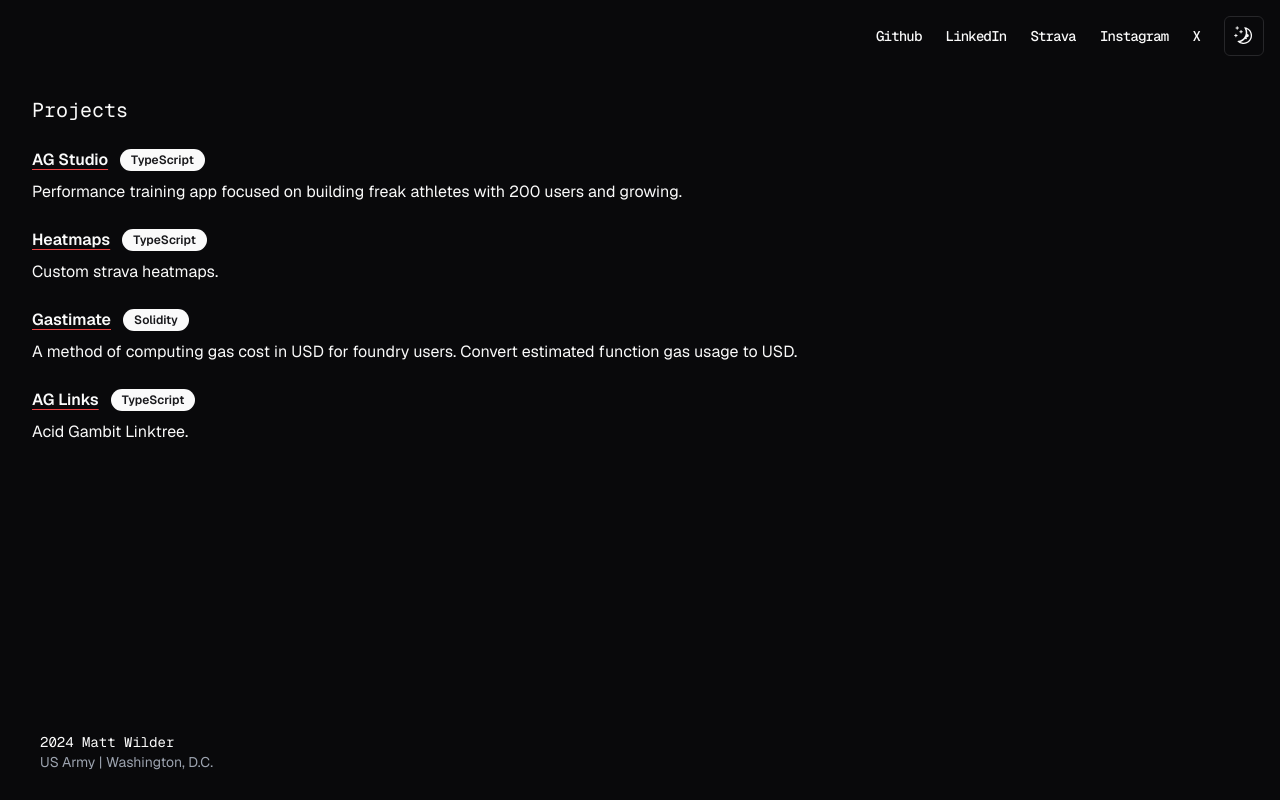
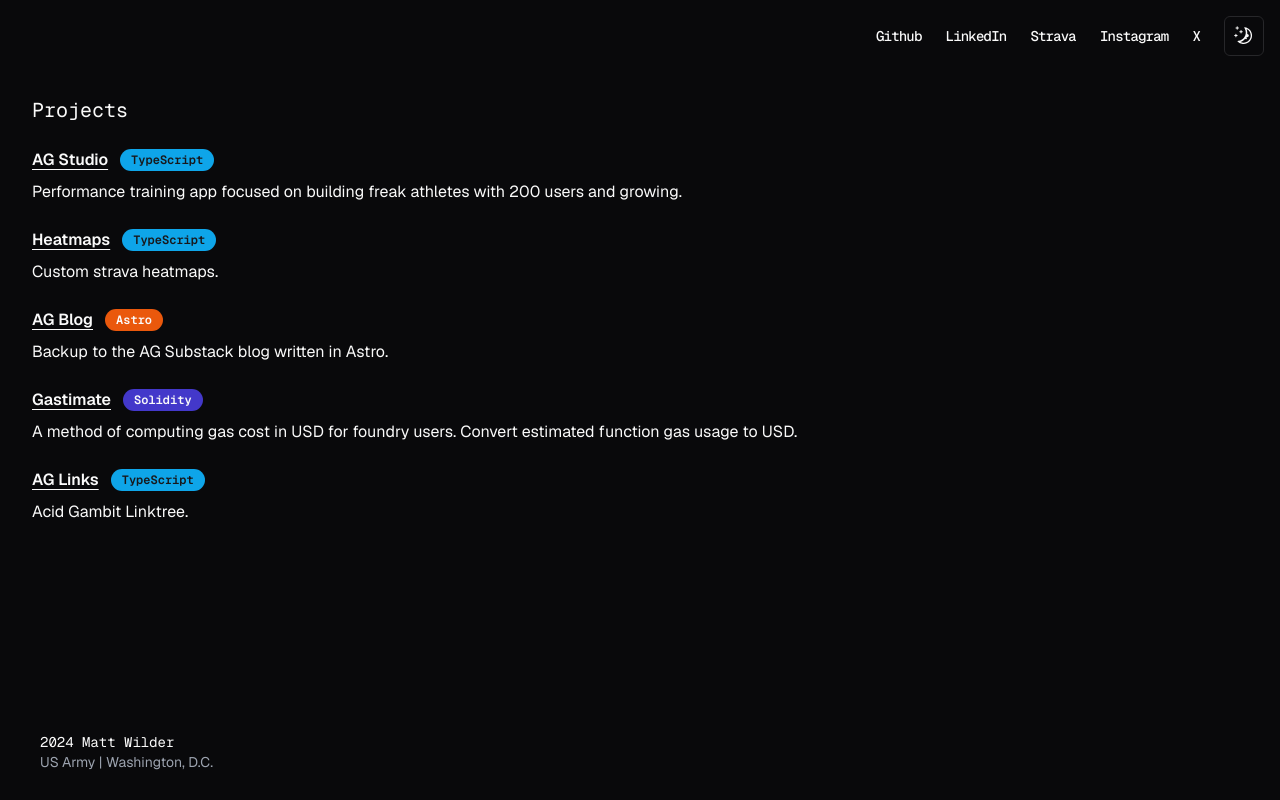
Before and after one commit to mattbrc/portfolio, a Next.js app: page / in a window 1280 px wide. Built offline with nearby package versions, Linux system fonts and the light colour scheme.

Commit message:
update styling

```diff
--- a/src/app/globals.css
+++ b/src/app/globals.css
@@ -6,6 +6,7 @@
   :root {
     --background: 0 0% 100%;
     --foreground: 240 10% 3.9%;
+    --typescript: 216, 50%, 51%;
 
     --card: 0 0% 100%;
     --card-foreground: 240 10% 3.9%;
--- a/src/app/page.tsx
+++ b/src/app/page.tsx
@@ -10,15 +10,15 @@ export default function Home() {
       <h1 className="font-mono text-xl pb-2">Projects</h1>
       <div className="flex items-center pt-4">
         <Link
-          href="https://github.com/mattbrc/studio"
+          href="https://app.acidgambit.com"
           target="_blank"
           rel="noopener noreferrer"
         >
-          <p className="mr-3 underline decoration-red-500 underline-offset-4 font-semibold">
+          <p className="mr-3 underline underline-offset-4 font-semibold">
             AG Studio
           </p>
         </Link>
-        <Badge>TypeScript</Badge>
+        <Badge variant="typescript">TypeScript</Badge>
       </div>
       <p className="py-2">
         Performance training app focused on building freak athletes with 200
@@ -30,24 +30,41 @@ export default function Home() {
           target="_blank"
           rel="noopener noreferrer"
         >
-          <p className="mr-3 decoration-red-500 underline underline-offset-4 font-semibold">
+          <p className="mr-3 underline underline-offset-4 font-semibold">
             Heatmaps
           </p>
         </Link>
-        <Badge>TypeScript</Badge>
+        <Badge variant="typescript">TypeScript</Badge>
       </div>
       <p className="py-2">Custom strava heatmaps.</p>
+      <div className="flex items-center pt-4">
+        <Link
+          href="https://github.com/mattbrc/endurance-is-art"
+          target="_blank"
+          rel="noopener noreferrer"
+        >
+          <p className="mr-3 underline underline-offset-4 font-semibold">
+            AG Blog
+          </p>
+        </Link>
+        <Badge variant="astro">Astro</Badge>
+      </div>
+      <p className="py-2">
+        Backup to the{" "}
+        <Link href="https://acidgambit.substack.com">AG Substack blog</Link>{" "}
+        written in Astro.
+      </p>
       <div className="flex items-center pt-4">
         <Link
           href="https://github.com/mattbrc/gastimate"
           target="_blank"
           rel="noopener noreferrer"
         >
-          <p className="mr-3 decoration-red-500 underline underline-offset-4 font-semibold">
+          <p className="mr-3 underline underline-offset-4 font-semibold">
             Gastimate
           </p>
         </Link>
-        <Badge>Solidity</Badge>
+        <Badge variant="solidity">Solidity</Badge>
       </div>
       <p className="py-2">
         A method of computing gas cost in USD for foundry users. Convert
@@ -59,11 +76,11 @@ export default function Home() {
           target="_blank"
           rel="noopener noreferrer"
         >
-          <p className="mr-3 decoration-red-500 underline underline-offset-4 font-semibold">
+          <p className="mr-3 underline underline-offset-4 font-semibold">
             AG Links
           </p>
         </Link>
-        <Badge>TypeScript</Badge>
+        <Badge variant="typescript">TypeScript</Badge>
       </div>
       <p className="py-2">Acid Gambit Linktree.</p>
     </div>
--- a/src/components/nav.tsx
+++ b/src/components/nav.tsx
@@ -8,7 +8,7 @@ export function Nav() {
     <div className="fixed top-0 left-0 p-4 flex items-end w-full flex-col gap-2 tracking-tighter">
       <nav className="items-center font-mono ml-auto flex gap-4 sm:gap-6">
         <Link
-          className="text-sm font-medium hover:underline decoration-red-400 underline-offset-4"
+          className="text-sm font-medium hover:underline underline-offset-4"
           href={contactConfig.github}
           target="_blank"
           rel="noopener noreferrer"
@@ -16,7 +16,7 @@ export function Nav() {
           Github
         </Link>
         <Link
-          className="text-sm font-medium hover:underline decoration-red-400 underline-offset-4"
+          className="text-sm font-medium hover:underline underline-offset-4"
           href={contactConfig.linkedin}
           target="_blank"
           rel="noopener noreferrer"
@@ -24,7 +24,7 @@ export function Nav() {
           LinkedIn
         </Link>
         <Link
-          className="text-sm font-medium hover:underline decoration-red-400 underline-offset-4"
+          className="text-sm font-medium hover:underline underline-offset-4"
           href={contactConfig.strava}
           target="_blank"
           rel="noopener noreferrer"
@@ -32,7 +32,7 @@ export function Nav() {
           Strava
         </Link>
         <Link
-          className="text-sm font-medium hover:underline decoration-red-400 underline-offset-4"
+          className="text-sm font-medium hover:underline underline-offset-4"
           href={contactConfig.instagram}
           target="_blank"
           rel="noopener noreferrer"
@@ -40,7 +40,7 @@ export function Nav() {
           Instagram
         </Link>
         <Link
-          className="text-sm font-medium hover:underline decoration-red-400 underline-offset-4"
+          className="text-sm font-medium hover:underline underline-offset-4"
           href={contactConfig.x}
           target="_blank"
           rel="noopener noreferrer"
--- a/src/components/ui/badge.tsx
+++ b/src/components/ui/badge.tsx
@@ -1,7 +1,7 @@
-import * as React from "react"
-import { cva, type VariantProps } from "class-variance-authority"
+import * as React from "react";
+import { cva, type VariantProps } from "class-variance-authority";
 
-import { cn } from "@/lib/utils"
+import { cn } from "@/lib/utils";
 
 const badgeVariants = cva(
   "inline-flex items-center rounded-full border px-2.5 py-0.5 text-xs font-semibold transition-colors focus:outline-none focus:ring-2 focus:ring-ring focus:ring-offset-2",
@@ -10,6 +10,12 @@ const badgeVariants = cva(
       variant: {
         default:
           "border-transparent bg-primary text-primary-foreground hover:bg-primary/80",
+        typescript:
+          "border-transparent font-mono bg-sky-500 text-primary-foreground hover:bg-typescript/80",
+        solidity:
+          "border-transparent font-mono bg-indigo-700 text-destructive-foreground hover:bg-typescript/80",
+        astro:
+          "border-transparent font-mono bg-orange-600 text-destructive-foreground hover:bg-destructive/80",
         secondary:
           "border-transparent bg-secondary text-secondary-foreground hover:bg-secondary/80",
         destructive:
@@ -21,7 +27,7 @@ const badgeVariants = cva(
       variant: "default",
     },
   }
-)
+);
 
 export interface BadgeProps
   extends React.HTMLAttributes<HTMLDivElement>,
@@ -30,7 +36,7 @@ export interface BadgeProps
 function Badge({ className, variant, ...props }: BadgeProps) {
   return (
     <div className={cn(badgeVariants({ variant }), className)} {...props} />
-  )
+  );
 }
 
-export { Badge, badgeVariants }
+export { Badge, badgeVariants };
```
Also changed, not shown: src/components/ui/button.tsx (+11 -11 lines).
